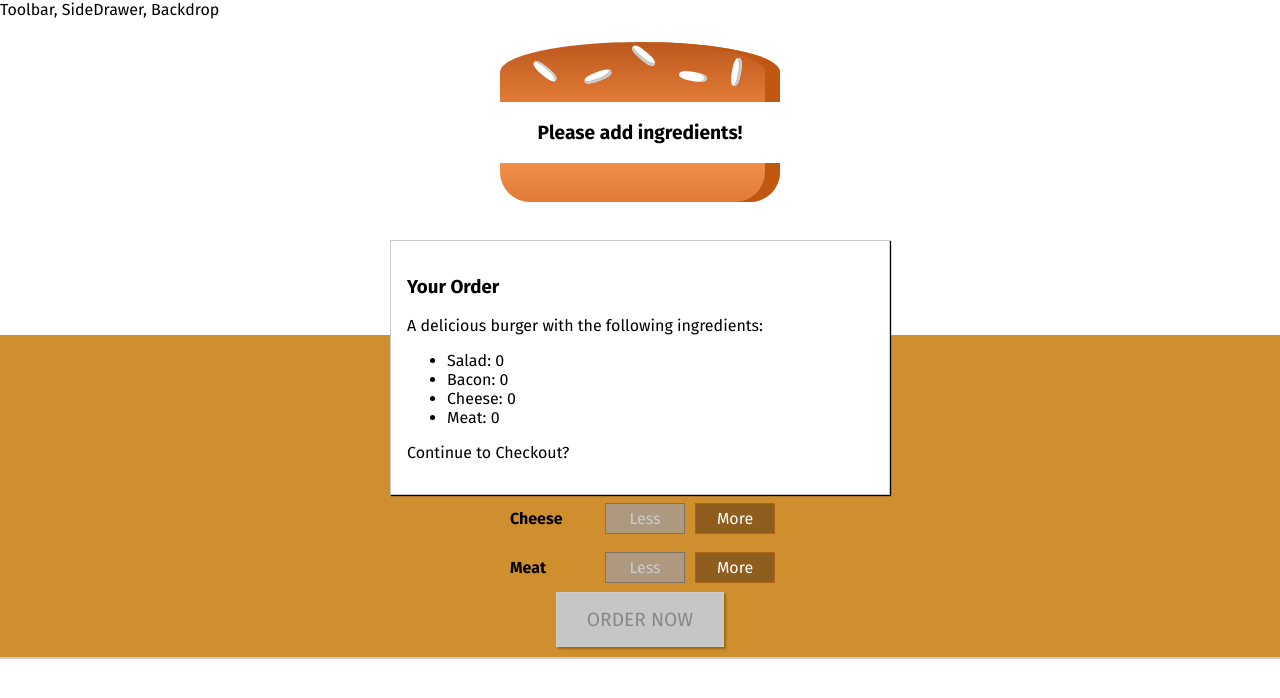
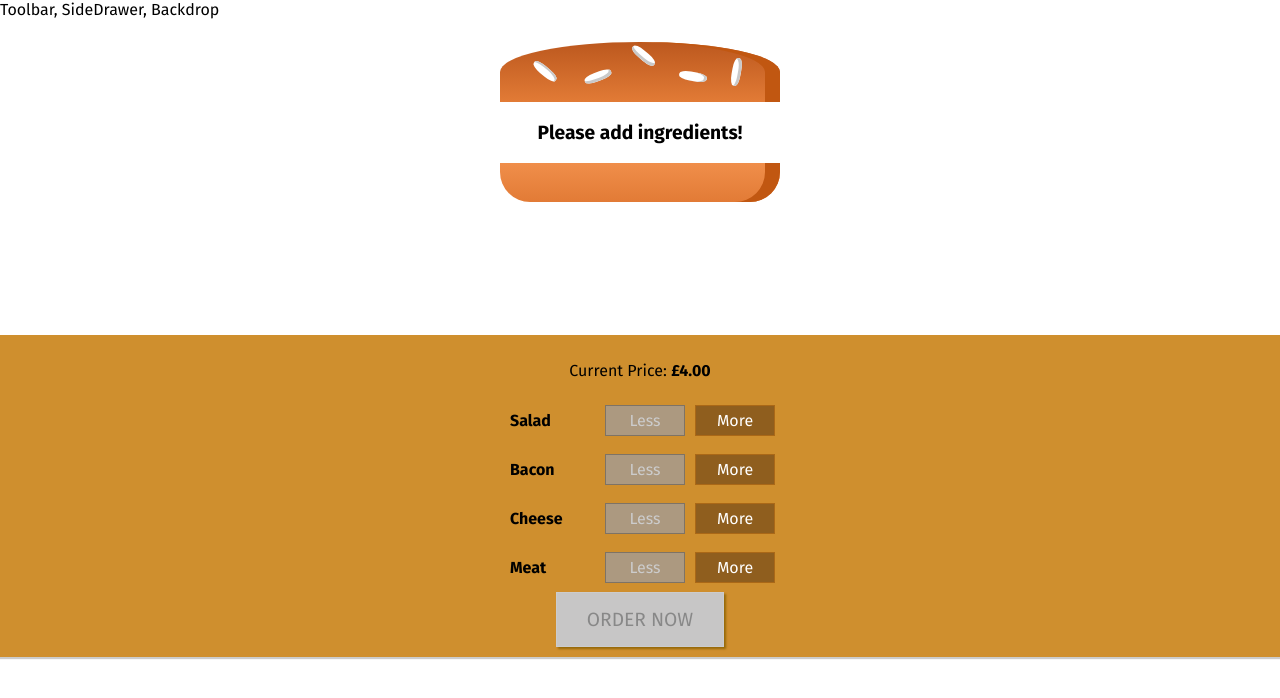
Before and after one commit to sergiosdcorreia/BurgerApp, a React (Create React App) app: page / in a window 1280 px wide. Shown: the top 698 px of the page. Built offline with nearby package versions, Linux system fonts and the light colour scheme.

Commit message:
Added modal animation and logic to show onClick of the order button.

```diff
--- a/src/components/Burger/BuildControls/BuildControls.js
+++ b/src/components/Burger/BuildControls/BuildControls.js
@@ -26,7 +26,9 @@
         disabled={props.disabled[ctrl.type]}
       />
     ))}
-    <OrderButton disabled={!props.purchasable}>ORDER NOW</OrderButton>
+    <OrderButton disabled={!props.purchasable} onClick={props.ordered}>
+      ORDER NOW
+    </OrderButton>
   </StyledBuildControls>
 );
 
--- a/src/components/Burger/OrderSummary/OrderSummary.js
+++ b/src/components/Burger/OrderSummary/OrderSummary.js
@@ -5,7 +5,7 @@
 const OrderSummary = props => {
   const ingredientSummary = Object.keys(props.ingredients).map(igKey => {
     return (
-      <li>
+      <li key={igKey}>
         <span style={{ textTransform: "capitalize" }}>{igKey}</span>:{" "}
         {props.ingredients[igKey]}
       </li>
--- a/src/components/UI/Modal/Modal.js
+++ b/src/components/UI/Modal/Modal.js
@@ -2,6 +2,8 @@
 
 import ModalStyled from "../../../styled-components/UiStyledComponents/Modal/ModalStyled";
 
-const Modal = props => <ModalStyled>{props.children}</ModalStyled>;
+const Modal = props => (
+  <ModalStyled show={props.show}>{props.children}</ModalStyled>
+);
 
 export default Modal;
--- a/src/containers/BurgerBuilder/BurgerBuilder.js
+++ b/src/containers/BurgerBuilder/BurgerBuilder.js
@@ -22,7 +22,8 @@
       meat: 0
     },
     totalPrice: 4,
-    purchasable: false
+    purchasable: false,
+    purchasing: false
   };
 
   updatePurchaseState(ingredients) {
@@ -73,6 +74,10 @@
     this.updatePurchaseState(updatedIngredients);
   };
 
+  purchaseHandler = () => {
+    this.setState({ purchasing: true });
+  };
+
   render() {
     const disabledInfo = {
       ...this.state.ingredients
@@ -82,7 +87,7 @@
     }
     return (
       <Aux>
-        <Modal>
+        <Modal show={this.state.purchasing}>
           <OrderSummary ingredients={this.state.ingredients} />
         </Modal>
         <Burger ingredients={this.state.ingredients} />
@@ -92,6 +97,7 @@
           disabled={disabledInfo}
           price={this.state.totalPrice}
           purchasable={this.state.purchasable}
+          ordered={this.purchaseHandler}
         />
       </Aux>
     );
--- a/src/styled-components/UiStyledComponents/Modal/ModalStyled.js
+++ b/src/styled-components/UiStyledComponents/Modal/ModalStyled.js
@@ -12,6 +12,11 @@
   top: 30%;
   box-sizing: border-box;
   transition: all 0.3s ease-out;
+  transform: translateY(-100vh);
+  opacity: 0;
+
+  ${({ show }) => show && `transform: translateY(0); opacity: 1`}
+  }
 
   @media (min-width: 600px) {
     width: 500px;
```
